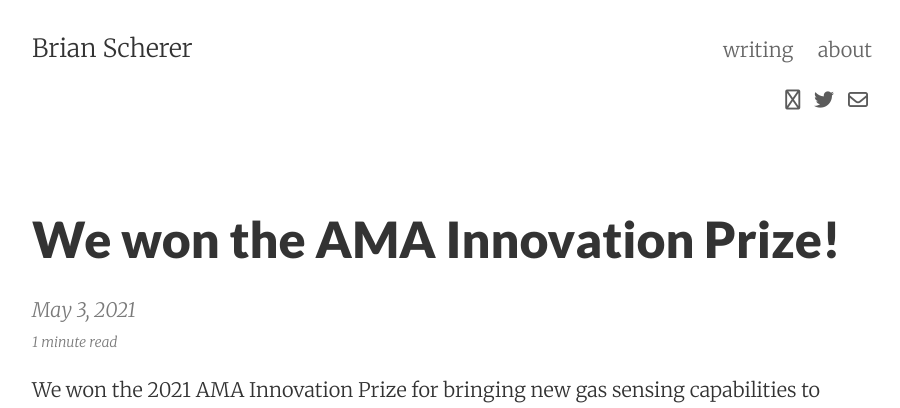
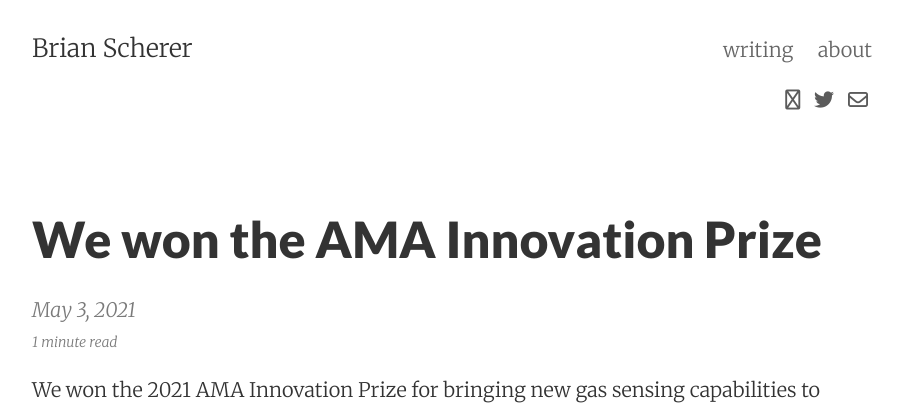
Before and after one commit to brianscherer/brianscherer.github.io, a Jekyll site: the page built from _posts/2021-05-03-AMA-Innovation-Prize.md, in a window 1280 px wide. Shown: the top 408 px of the page, without its empty margins (188-1088 px from the left). Built offline with Jekyll 4.4.1, drawn with Linux system fonts in a browser that asks for light colours; nearby versions of some CDN libraries.

```diff
--- a/_posts/2021-05-03-AMA-Innovation-Prize.md
+++ b/_posts/2021-05-03-AMA-Innovation-Prize.md
@@ -1,6 +1,6 @@
 ---
 layout: post
-title: We won the AMA Innovation Prize!
+title: We won the AMA Innovation Prize
 ---
 We won the 2021 AMA Innovation Prize for bringing new gas sensing capabilities to conventional
 semiconducting metal oxide materials.
```
